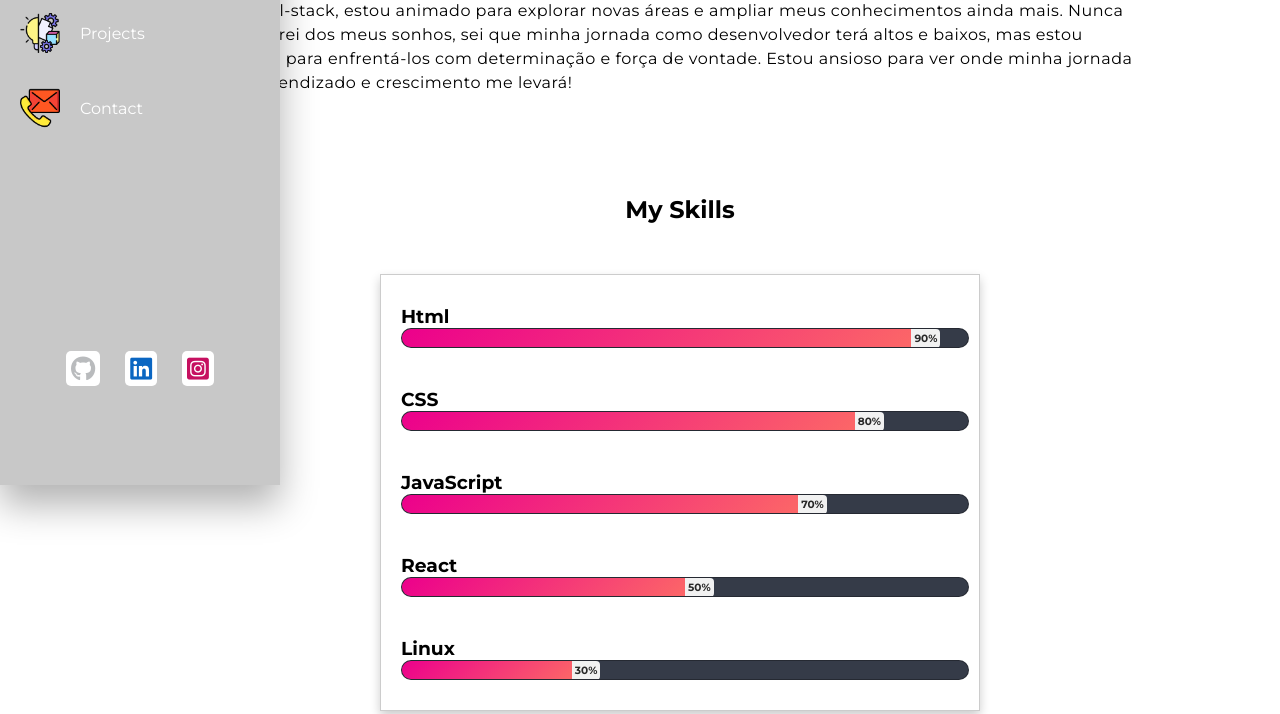
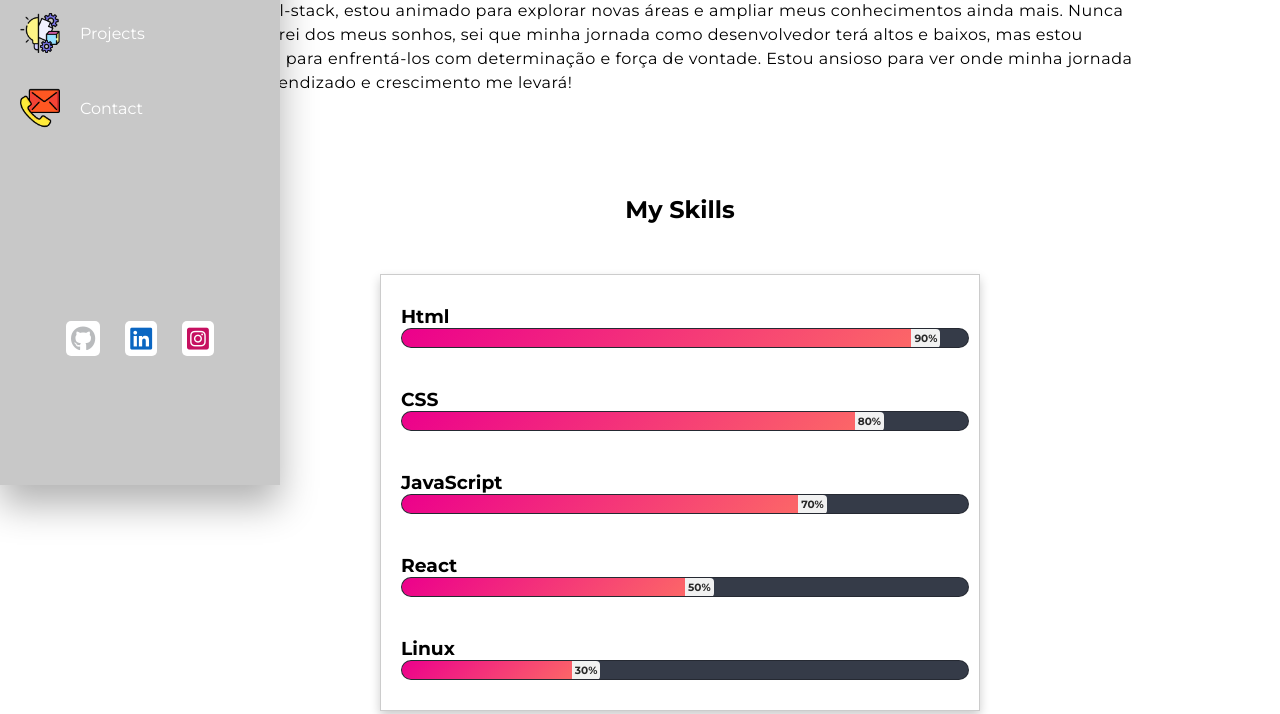
Before and after one commit to WesleyAlvess/myNewPortif, a plain HTML site: page index.html in a window 1280 px wide. Shown: the part 315-1029 px from the top of the page. Drawn offline with Linux system fonts and the light colour scheme.

Commit message:
fixed-sidebar

```diff
--- a/style.css
+++ b/style.css
@@ -116,7 +116,7 @@ nav:hover {
 /* Social */
 
 .container-social-media {
-    margin-top: 130px;
+    margin-top: 100px;
     width: 100%;
     height: 200px;
     display: flex;
```
